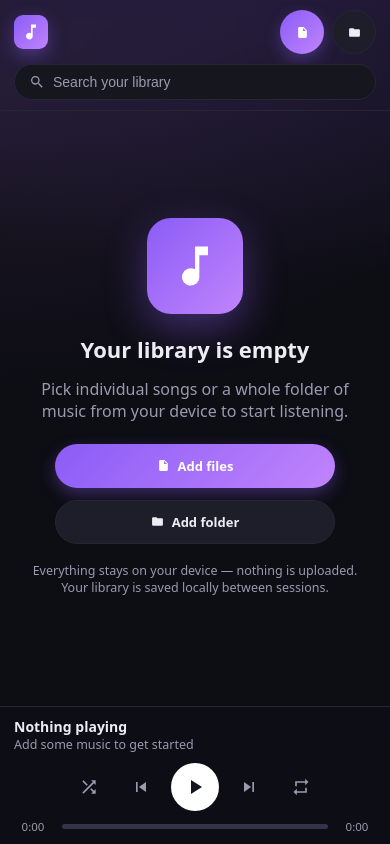
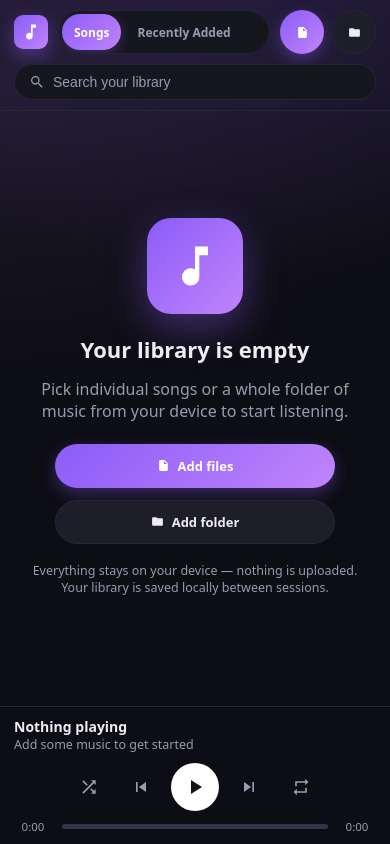
Before and after one commit to amimbs/Lizard-Music, a React (Vite) app: page / in a window 390 px wide. Built offline with nearby package versions, Linux system fonts and the light colour scheme.

Commit message:
feat: fav func & recently added

```diff
--- a/src/App.css
+++ b/src/App.css
@@ -37,6 +37,35 @@
   color: #fff;
   background: linear-gradient(135deg, var(--accent), var(--accent-2));
   box-shadow: 0 6px 18px rgba(139, 92, 246, 0.4);
+}
+
+.nav {
+  display: flex;
+  align-items: center;
+  gap: 4px;
+  padding: 3px;
+  border-radius: 999px;
+  background: var(--bg-elev);
+  border: 1px solid var(--border);
+}
+.nav button {
+  padding: 7px 14px;
+  border-radius: 999px;
+  font-size: 13px;
+  font-weight: 600;
+  color: var(--text-dim);
+  background: transparent;
+  border: none;
+  transition: color 0.15s ease, background 0.15s ease;
+  white-space: nowrap;
+}
+.nav button:hover {
+  color: var(--text);
+}
+.nav button.active {
+  color: #fff;
+  background: linear-gradient(135deg, var(--accent), var(--accent-2));
+  box-shadow: 0 4px 12px rgba(139, 92, 246, 0.3);
 }
 
 .search {
@@ -110,6 +139,58 @@
   max-width: 1100px;
   margin: 0 auto;
 }
+
+.page-title {
+  display: flex;
+  align-items: baseline;
+  gap: 12px;
+  padding: 8px 16px 12px;
+}
+.page-title h1 {
+  margin: 0;
+  font-size: 24px;
+  font-weight: 700;
+  letter-spacing: -0.02em;
+}
+.page-count {
+  font-size: 14px;
+  color: var(--text-dim);
+}
+
+.view-empty {
+  display: flex;
+  flex-direction: column;
+  align-items: center;
+  justify-content: center;
+  text-align: center;
+  min-height: 50vh;
+  padding: 40px 24px;
+  color: var(--text-dim);
+}
+.view-empty-icon {
+  display: grid;
+  place-items: center;
+  width: 72px;
+  height: 72px;
+  margin-bottom: 20px;
+  border-radius: 18px;
+  font-size: 32px;
+  color: var(--accent);
+  background: rgba(139, 92, 246, 0.12);
+}
+.view-empty h2 {
+  margin: 0 0 8px;
+  font-size: 20px;
+  font-weight: 700;
+  color: var(--text);
+}
+.view-empty p {
+  margin: 0;
+  max-width: 360px;
+  font-size: 14px;
+  line-height: 1.5;
+}
+
 .playlist-head,
 .track {
   display: grid;
@@ -643,6 +724,22 @@ input[type='range']::-moz-range-thumb {
   .brand {
     flex-shrink: 0;
   }
+  .nav {
+    order: 2;
+    flex: 1 1 auto;
+    min-width: 0;
+    overflow-x: auto;
+    -webkit-overflow-scrolling: touch;
+    scrollbar-width: none;
+  }
+  .nav::-webkit-scrollbar {
+    display: none;
+  }
+  .nav button {
+    padding: 8px 12px;
+    min-height: 36px;
+    font-size: 12px;
+  }
   .search {
     order: 3;
     flex: 1 1 100%;
@@ -650,6 +747,7 @@ input[type='range']::-moz-range-thumb {
     min-width: 0;
   }
   .actions {
+    order: 2;
     margin-left: auto;
     gap: 8px;
   }
@@ -681,6 +779,16 @@ input[type='range']::-moz-range-thumb {
   }
   .content {
     padding: 4px 6px 8px;
+  }
+  .page-title {
+    padding: 6px 10px 10px;
+    gap: 8px;
+  }
+  .page-title h1 {
+    font-size: 20px;
+  }
+  .page-count {
+    font-size: 13px;
   }
   .brand-name,
   .col-album,
--- a/src/App.jsx
+++ b/src/App.jsx
@@ -32,6 +32,7 @@ const AUDIO_EXT = ['.mp3', '.m4a', '.aac', '.flac', '.wav', '.ogg', '.oga', '.op
 const METADATA_CONCURRENCY = 5
 const TRACK_ROW_HEIGHT = 60
 const TRACK_ROW_HEIGHT_MOBILE = 56
+const RECENT_MS = 7 * 24 * 60 * 60 * 1000
 
 function isAudioFile(file) {
   const name = file.name.toLowerCase()
@@ -72,6 +73,7 @@ export default function App() {
   const [shuffle, setShuffle] = useState(false)
   const [repeat, setRepeat] = useState('off') // off | all | one
   const [search, setSearch] = useState('')
+  const [view, setView] = useState('songs') // songs | recent
   const [loading, setLoading] = useState(false)
   const [libraryReady, setLibraryReady] = useState(false)
   const [storageError, setStorageError] = useState('')
@@ -212,17 +214,47 @@ export default function App() {
     setIsPlaying((p) => !p)
   }, [currentTrack])
 
-  const buildShuffleOrder = useCallback((length, exclude) => {
-    const order = Array.from({ length }, (_, i) => i).filter((i) => i !== exclude)
-    for (let i = order.length - 1; i > 0; i--) {
+  const viewList = useMemo(() => {
+    if (view === 'songs') {
+      return tracks
+        .map((t, i) => ({ track: t, index: i }))
+        .sort((a, b) => {
+          const titleCmp = a.track.title.toLowerCase().localeCompare(b.track.title.toLowerCase())
+          if (titleCmp !== 0) return titleCmp
+          return a.track.artist.toLowerCase().localeCompare(b.track.artist.toLowerCase())
+        })
+    }
+    const cutoff = Date.now() - RECENT_MS
+    return tracks
+      .map((t, i) => ({ track: t, index: i }))
+      .filter(({ track }) => track.addedAt >= cutoff)
+      .sort((a, b) => b.track.addedAt - a.track.addedAt)
+  }, [tracks, view])
+
+  const displayed = useMemo(() => {
+    if (!search.trim()) return viewList
+    const q = search.toLowerCase()
+    return viewList.filter(
+      ({ track }) =>
+        track.title.toLowerCase().includes(q) ||
+        track.artist.toLowerCase().includes(q) ||
+        track.album.toLowerCase().includes(q),
+    )
+  }, [viewList, search])
+
+  const playOrder = useMemo(() => displayed.map((d) => d.index), [displayed])
+
+  const buildShuffleOrder = useCallback((order, exclude) => {
+    const shuffled = order.filter((i) => i !== exclude)
+    for (let i = shuffled.length - 1; i > 0; i--) {
       const j = Math.floor(Math.random() * (i + 1))
-      ;[order[i], order[j]] = [order[j], order[i]]
+      ;[shuffled[i], shuffled[j]] = [shuffled[j], shuffled[i]]
     }
-    return exclude >= 0 ? [exclude, ...order] : order
+    return exclude >= 0 ? [exclude, ...shuffled] : shuffled
   }, [])
 
   const next = useCallback((auto = false) => {
-    if (tracks.length === 0) return
+    if (playOrder.length === 0) return
     if (repeat === 'one' && auto) {
       const a = audioRef.current
       if (a) {
@@ -235,7 +267,7 @@ export default function App() {
       let order = shuffleOrderRef.current
       const pos = order.indexOf(currentIndex)
       if (pos === -1 || pos + 1 >= order.length) {
-        order = buildShuffleOrder(tracks.length, -1)
+        order = buildShuffleOrder(playOrder, -1)
         shuffleOrderRef.current = order
         playIndex(order[0])
         return
@@ -243,17 +275,20 @@ export default function App() {
       playIndex(order[pos + 1])
       return
     }
-    if (currentIndex + 1 < tracks.length) {
-      playIndex(currentIndex + 1)
-    } else if (repeat === 'all') {
-      playIndex(0)
+    const pos = playOrder.indexOf(currentIndex)
+    if (pos !== -1 && pos + 1 < playOrder.length) {
+      playIndex(playOrder[pos + 1])
+    } else if (pos !== -1 && repeat === 'all') {
+      playIndex(playOrder[0])
+    } else if (pos === -1) {
+      playIndex(playOrder[0])
     } else {
       setIsPlaying(false)
     }
-  }, [tracks.length, repeat, shuffle, currentIndex, playIndex, buildShuffleOrder])
+  }, [playOrder, repeat, shuffle, currentIndex, playIndex, buildShuffleOrder])
 
   const prev = useCallback(() => {
-    if (tracks.length === 0) return
+    if (playOrder.length === 0) return
     const a = audioRef.current
     if (a && a.currentTime > 3) {
       a.currentTime = 0
@@ -267,12 +302,15 @@ export default function App() {
         return
       }
     }
-    if (currentIndex - 1 >= 0) {
-      playIndex(currentIndex - 1)
-    } else if (repeat === 'all') {
-      playIndex(tracks.length - 1)
+    const pos = playOrder.indexOf(currentIndex)
+    if (pos > 0) {
+      playIndex(playOrder[pos - 1])
+    } else if (pos === 0 && repeat === 'all') {
+      playIndex(playOrder[playOrder.length - 1])
+    } else if (pos === -1) {
+      playIndex(playOrder[playOrder.length - 1])
     }
-  }, [tracks.length, shuffle, currentIndex, repeat, playIndex])
+  }, [playOrder, shuffle, currentIndex, repeat, playIndex])
 
   const seekTo = useCallback((time) => {
     const a = audioRef.current
@@ -284,9 +322,9 @@ export default function App() {
   // Reset shuffle order when toggled on.
   useEffect(() => {
     if (shuffle) {
-      shuffleOrderRef.current = buildShuffleOrder(tracks.length, currentIndex)
+      shuffleOrderRef.current = buildShuffleOrder(playOrder, currentIndex)
     }
-  }, [shuffle, tracks.length, currentIndex, buildShuffleOrder])
+  }, [shuffle, playOrder, currentIndex, buildShuffleOrder])
 
   // Restore library from IndexedDB on startup.
   useEffect(() => {
@@ -417,19 +455,6 @@ export default function App() {
     seekTo(Number(e.target.value))
   }
 
-  const filtered = useMemo(() => {
-    if (!search.trim()) return tracks.map((t, i) => ({ track: t, index: i }))
-    const q = search.toLowerCase()
-    return tracks
-      .map((t, i) => ({ track: t, index: i }))
-      .filter(
-        ({ track }) =>
-          track.title.toLowerCase().includes(q) ||
-          track.artist.toLowerCase().includes(q) ||
-          track.album.toLowerCase().includes(q),
-      )
-  }, [tracks, search])
-
   useEffect(() => {
     const updateRowHeight = () => {
       setRowHeight(window.innerWidth <= 760 ? TRACK_ROW_HEIGHT_MOBILE : TRACK_ROW_HEIGHT)
@@ -442,7 +467,7 @@ export default function App() {
   const estimateRowSize = useCallback(() => rowHeight, [rowHeight])
 
   const virtualizer = useVirtualizer({
-    count: filtered.length,
+    count: displayed.length,
     getScrollElement: () => contentRef.current,
     estimateSize: estimateRowSize,
     overscan: 8,
@@ -462,6 +487,7 @@ export default function App() {
   }, [])
 
   const hasTracks = tracks.length > 0
+  const recentEmpty = view === 'recent' && viewList.length === 0 && !search.trim()
   const { showBanner, showManualHint, install, dismiss } = useInstallPrompt()
 
   return (
@@ -471,6 +497,24 @@ export default function App() {
           <span className="brand-icon"><IconMusic /></span>
           <span className="brand-name">Local Music</span>
         </div>
+        <nav className="nav" aria-label="Library views">
+          <button
+            type="button"
+            className={view === 'songs' ? 'active' : ''}
+            onClick={() => setView('songs')}
+            aria-current={view === 'songs' ? 'page' : undefined}
+          >
+            Songs
+          </button>
+          <button
+            type="button"
+            className={view === 'recent' ? 'active' : ''}
+            onClick={() => setView('recent')}
+            aria-current={view === 'recent' ? 'page' : undefined}
+          >
+            Recently Added
+          </button>
+        </nav>
         <div className="search">
           <IconSearch />
           <input
@@ -569,8 +613,20 @@ export default function App() {
             onPickFiles={() => fileInputRef.current?.click()}
             onPickFolder={() => folderInputRef.current?.click()}
           />
+        ) : recentEmpty ? (
+          <div className="view-empty">
+            <div className="view-empty-icon"><IconMusic /></div>
+            <h2>Nothing added in the last 7 days</h2>
+            <p>Songs you add will show up here for a week. Browse all music on the Songs page.</p>
+          </div>
         ) : (
           <div className="playlist">
+            <div className="page-title">
+              <h1>{view === 'songs' ? 'Songs' : 'Recently Added'}</h1>
+              <span className="page-count">
+                {displayed.length} {displayed.length === 1 ? 'song' : 'songs'}
+              </span>
+            </div>
             <div className="playlist-head">
               <span className="col-num">#</span>
               <span className="col-title">Title</span>
@@ -580,13 +636,13 @@ export default function App() {
             </div>
             <div
               className="playlist-body playlist-virtual"
-              style={{ height: filtered.length ? `${virtualizer.getTotalSize()}px` : undefined }}
+              style={{ height: displayed.length ? `${virtualizer.getTotalSize()}px` : undefined }}
             >
-              {filtered.length === 0 ? (
+              {displayed.length === 0 ? (
                 <div className="no-results">No tracks match “{search}”.</div>
               ) : (
                 virtualizer.getVirtualItems().map((virtualRow) => {
-                  const { track, index } = filtered[virtualRow.index]
+                  const { track, index } = displayed[virtualRow.index]
                   return (
                     <div
                       key={track.id}
@@ -598,7 +654,7 @@ export default function App() {
                     >
                       <TrackRow
                         track={track}
-                        index={index}
+                        displayIndex={virtualRow.index}
                         isCurrent={index === currentIndex}
                         isPlaying={isPlaying && index === currentIndex}
                         onPlay={() => (index === currentIndex ? togglePlay() : playIndex(index))}
@@ -711,7 +767,7 @@ export default function App() {
   )
 }
 
-const TrackRow = memo(function TrackRow({ track, index, isCurrent, isPlaying, onPlay, onRemove }) {
+const TrackRow = memo(function TrackRow({ track, displayIndex, isCurrent, isPlaying, onPlay, onRemove }) {
   const handleRowClick = (e) => {
     if (e.target.closest('button')) return
     onPlay()
@@ -740,7 +796,7 @@ const TrackRow = memo(function TrackRow({ track, index, isCurrent, isPlaying, on
           <span className="eq"><i></i><i></i><i></i></span>
         ) : (
           <>
-            <span className="num">{index + 1}</span>
+            <span className="num">{displayIndex + 1}</span>
             <span className="play-hover"><IconPlay /></span>
           </>
         )}
```
